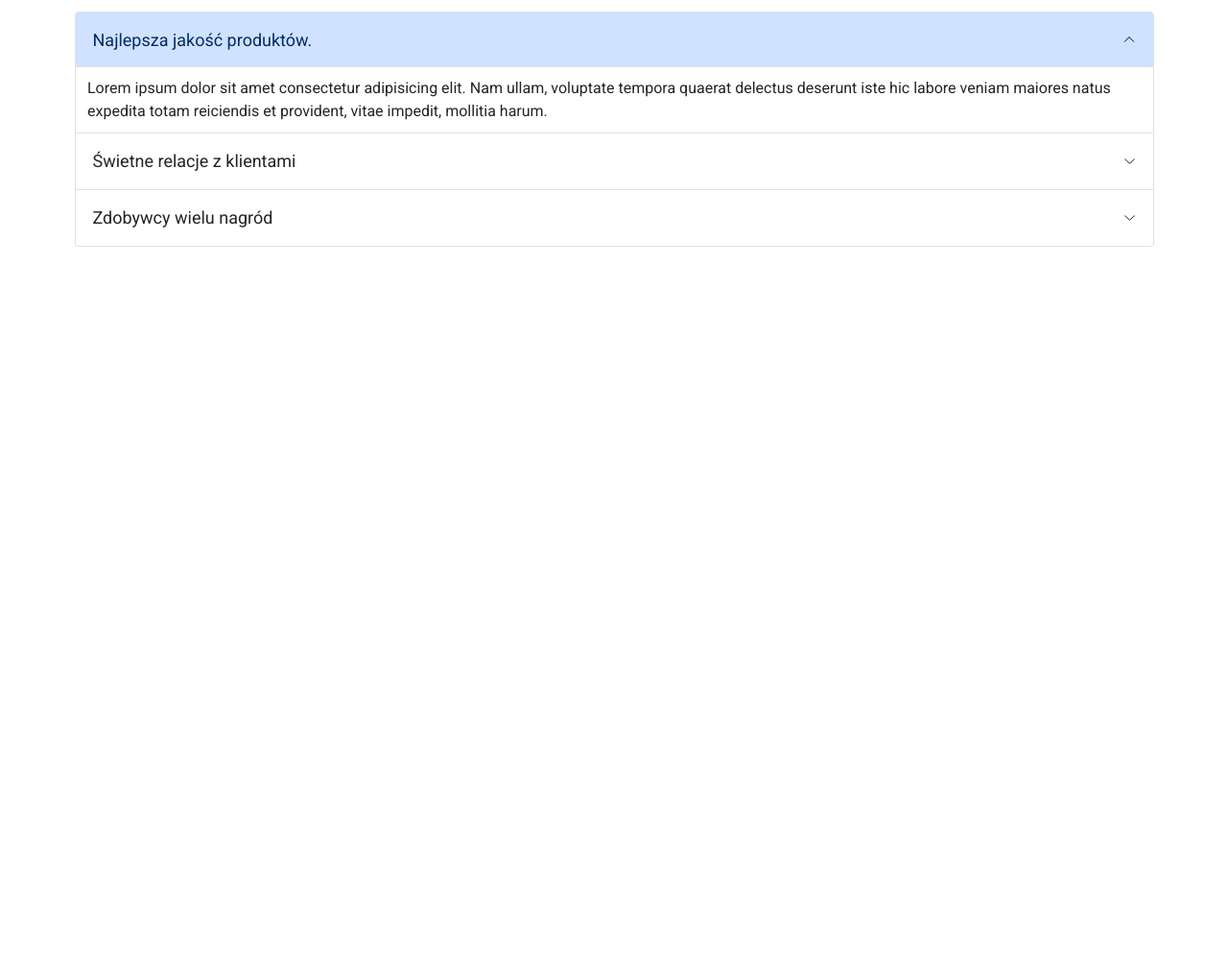
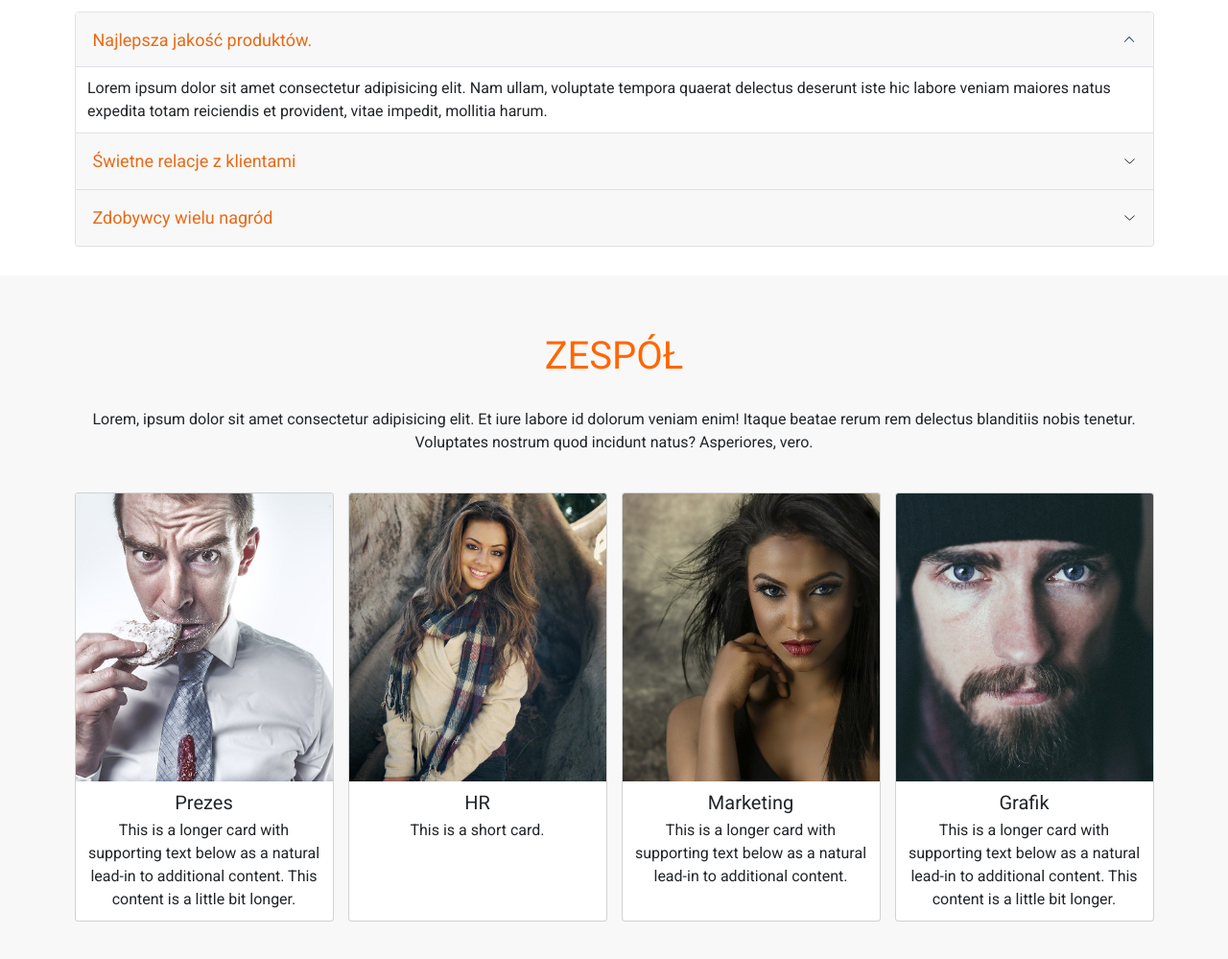
Before and after one commit to T0mE/bootstrap, a plain HTML site: page Projekt1/index.html in a window 1280 px wide. Shown: the part 1023-2022 px from the top of the page at 96% size. Before the commit the page ends 1310 px from the top, so only its background shows below. Drawn offline with nearby package versions, Linux system fonts and the light colour scheme.

Commit message:
Projekt 1 - sekcja zespół

```diff
--- a/Projekt1/css/style.css
+++ b/Projekt1/css/style.css
@@ -79,3 +79,21 @@ body {
 	padding: 1em;
 	font-size: 1.8rem;
 }
+
+.accordion-button:not(.collapser) {
+	color: rgb(233, 106, 22);
+	background-color: rgb(248, 248, 248);
+}
+
+.team {
+	background-color: rgb(248, 248, 248);
+}
+
+.team .card-img-top {
+	height: 300px;
+	object-fit: cover;
+}
+
+.team .card-title {
+	font-size: 2rem;
+}
--- a/Projekt1/index.html
+++ b/Projekt1/index.html
@@ -137,6 +137,57 @@
 
             </div>
         </section>
+
+        <section id="team" class="team py-5">
+            <div class="container py-5 text-center">
+                <p class="display-3 text-uppercase orange-color mb-0">Zespół</p>
+                <p class="py-5">Lorem, ipsum dolor sit amet consectetur adipisicing elit. Et iure labore id dolorum
+                    veniam enim! Itaque beatae rerum rem delectus blanditiis nobis tenetur. Voluptates nostrum quod
+                    incidunt natus? Asperiores, vero.</p>
+
+                <div class="row row-cols-1 row-cols-md-2 row-cols-xl-4 g-4">
+                    <div class="col">
+                        <div class="card h-100">
+                            <img src="./img/hunger-413685_1280.jpeg" class="card-img-top" alt="Prezes">
+                            <div class="card-body">
+                                <h5 class="card-title">Prezes</h5>
+                                <p class="card-text">This is a longer card with supporting text below as a natural
+                                    lead-in to additional content. This content is a little bit longer.</p>
+                            </div>
+                        </div>
+                    </div>
+                    <div class="col">
+                        <div class="card h-100">
+                            <img src="./img/woman-1274361_1280.jpeg" class="card-img-top" alt="HR">
+                            <div class="card-body">
+                                <h5 class="card-title">HR</h5>
+                                <p class="card-text">This is a short card.</p>
+                            </div>
+                        </div>
+                    </div>
+                    <div class="col">
+                        <div class="card h-100">
+                            <img src="./img/fashion-3080644_1280.jpeg" class="card-img-top" alt="Marketing">
+                            <div class=" card-body">
+                                <h5 class="card-title">Marketing</h5>
+                                <p class="card-text">This is a longer card with supporting text below as a natural
+                                    lead-in to additional content.</p>
+                            </div>
+                        </div>
+                    </div>
+                    <div class="col">
+                        <div class="card h-100">
+                            <img src="./img/man-1867175_1280.jpeg" class="card-img-top" alt="Grafik">
+                            <div class="card-body">
+                                <h5 class="card-title">Grafik</h5>
+                                <p class="card-text">This is a longer card with supporting text below as a natural
+                                    lead-in to additional content. This content is a little bit longer.</p>
+                            </div>
+                        </div>
+                    </div>
+                </div>
+            </div>
+        </section>
     </main>
     <script src="https://cdn.jsdelivr.net/npm/bootstrap@5.3.2/dist/js/bootstrap.bundle.min.js"
         integrity="sha384-C6RzsynM9kWDrMNeT87bh95OGNyZPhcTNXj1NW7RuBCsyN/o0jlpcV8Qyq46cDfL"
```
Also changed, not shown: Projekt1/img/fashion-3080644_1280.jpeg (added), Projekt1/img/hunger-413685_1280.jpeg (added), Projekt1/img/man-1867175_1280.jpeg (added), Projekt1/img/woman-1274361_1280.jpeg (added).
